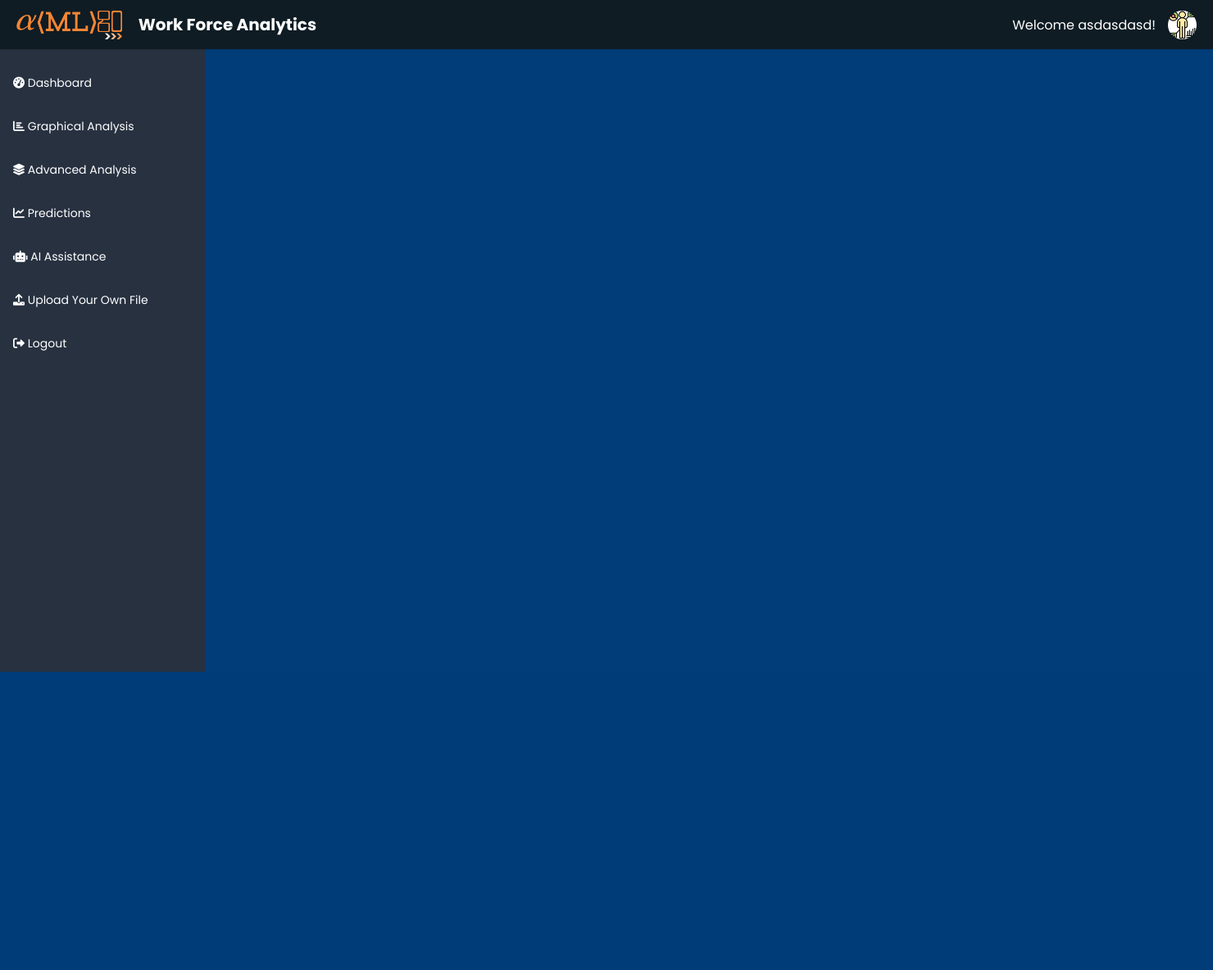
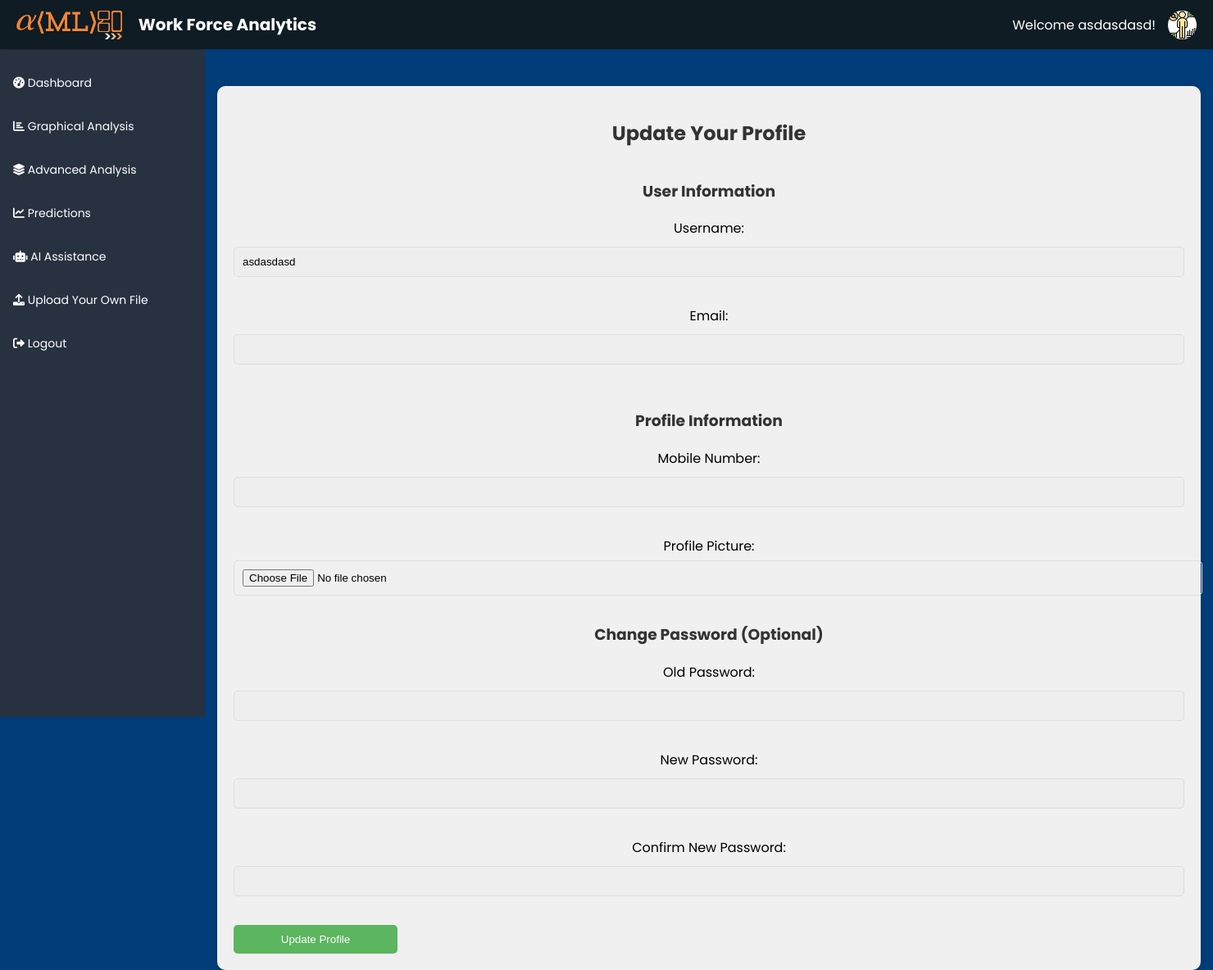
Before and after one commit to amlgolabs/workforce_analytics, a Django app: page /update_profile/ in a window 1480 px wide. Shown: the whole page at 82% size. Before the commit the page ends 820 px from the top, so only its background shows below. Run offline with Django 5.2, Linux system fonts and the light colour scheme; a user stored in the database is signed in; data comes from the database, SQL or seed files in the repository; both versions use the stored data as it was after the commit; parts of the project's set-up code (start-up, migrations or seed data) failed here and were passed over; some libraries are stand-ins or nearby versions.

```diff
--- a/ml_web_app/settings.py
+++ b/ml_web_app/settings.py
@@ -121,6 +121,9 @@ DATABASES = {
     'default': {
         'ENGINE': 'django.db.backends.sqlite3',
         'NAME': os.path.join(BASE_DIR, 'db.sqlite3'),  # SQLite database file will be created in your project directory
+        'OPTIONS': {
+            'timeout': 20,
+        },
     }
 }
 
--- a/ml_web_app/urls.py
+++ b/ml_web_app/urls.py
@@ -15,14 +15,15 @@ Including another URLconf
     2. Add a URL to urlpatterns:  path('blog/', include('blog.urls'))
 """
 from django.contrib import admin
-from django.urls import path
+from django.urls import path, include
 from mlapp import views
+from mlapp.auth_views import custom_login
 from django.contrib.staticfiles.urls import staticfiles_urlpatterns
 
 urlpatterns = [
     path('admin/', admin.site.urls),
     path('', views.home, name='home'),
-    path('login/', views.user_login, name='login'),
+    path('login/', custom_login, name='login'),
     path('logout/', views.user_logout, name='logout'),
     path('register/', views.register, name='register'),
     path('services/', views.services, name='services'),
--- a/mlapp/forms.py
+++ b/mlapp/forms.py
@@ -38,3 +38,28 @@ class UploadFileForm(forms.Form):
 # class UploadFileForm(forms.Form):
 #     csv_file = forms.FileField(label='Select a CSV or Excel file', help_text='max. 5 MB',
 #                                widget=forms.FileInput(attrs={'accept': '.csv, .xlsx, .xls'}))
+
+class UserUpdateForm(forms.ModelForm):
+    email = forms.EmailField()
+
+    class Meta:
+        model = User
+        fields = ['username', 'email']
+
+class ProfileUpdateForm(forms.ModelForm):
+    class Meta:
+        model = Profile
+        fields = ['mobile', 'profile_picture']
+
+class PasswordChangeForm(forms.Form):
+    old_password = forms.CharField(widget=forms.PasswordInput())
+    new_password1 = forms.CharField(widget=forms.PasswordInput())
+    new_password2 = forms.CharField(widget=forms.PasswordInput())
+
+    def clean(self):
+        cleaned_data = super().clean()
+        new_password1 = cleaned_data.get('new_password1')
+        new_password2 = cleaned_data.get('new_password2')
+
+        if new_password1 and new_password2 and new_password1 != new_password2:
+            raise forms.ValidationError("The two password fields didn't match.")
--- a/mlapp/templates/mlapp/update_profile.html
+++ b/mlapp/templates/mlapp/update_profile.html
@@ -1 +1,107 @@
-{% extends 'mlapp/base.html' %} {% load static %}
+{% extends 'mlapp/base.html' %}
+{% block title %}Profile Update{% endblock %}
+{% block content %}
+<div class="container" style="width: 1200px; position:absolute; top:105px; left:265px">
+    <h2>Update Your Profile</h2>
+    <form method="post" enctype="multipart/form-data">
+        {% csrf_token %}
+        <h3>User Information</h3>
+        <div>
+            <label for="{{ u_form.username.id_for_label }}">Username:</label>
+            {{ u_form.username }}
+        </div>
+        <div>
+            <label for="{{ u_form.email.id_for_label }}">Email:</label>
+            {{ u_form.email }}
+        </div>
+
+        <h3>Profile Information</h3>
+        <div>
+            <label for="{{ p_form.mobile.id_for_label }}">Mobile Number:</label>
+            {{ p_form.mobile }}
+        </div>
+        <div>
+            <label for="{{ p_form.profile_picture.id_for_label }}">Profile Picture:</label>
+            {{ p_form.profile_picture }}
+        </div>
+
+        <h3>Change Password (Optional)</h3>
+        <div>
+            <label for="{{ password_form.old_password.id_for_label }}">Old Password:</label>
+            {{ password_form.old_password }}
+        </div>
+        <div>
+            <label for="{{ password_form.new_password1.id_for_label }}">New Password:</label>
+            {{ password_form.new_password1 }}
+        </div>
+        <div>
+            <label for="{{ password_form.new_password2.id_for_label }}">Confirm New Password:</label>
+            {{ password_form.new_password2 }}
+        </div>
+
+        <button type="submit">Update Profile</button>
+    </form>
+    {% if messages %}
+    <ul class="messages">
+        {% for message in messages %}
+        <li{% if message.tags %} class="{{ message.tags }}"{% endif %}>{{ message }}</li>
+        {% endfor %}
+    </ul>
+    {% endif %}
+</div>
+
+<style>
+    .container {
+        background-color: #f0f0f0;
+        padding: 20px;
+        border-radius: 10px;
+        box-shadow: 0 0 10px rgba(0, 0, 0, 0.1);
+    }
+    form {
+        display: flex;
+        flex-direction: column;
+    }
+    form div {
+        margin-bottom: 15px;
+    }
+    form label {
+        display: block;
+        margin-bottom: 5px;
+    }
+    form input[type="text"],
+    form input[type="email"],
+    form input[type="password"],
+    form input[type="file"] {
+        width: 100%;
+        padding: 10px;
+        border: 1px solid #ddd;
+        border-radius: 5px;
+    }
+    form button {
+        width: 200px;
+        padding: 10px;
+        background-color: #4CAF50;
+        color: white;
+        border: none;
+        border-radius: 5px;
+        cursor: pointer;
+    }
+    .messages {
+        list-style-type: none;
+        padding: 0;
+    }
+    .messages li {
+        padding: 10px;
+        margin-bottom: 10px;
+        border-radius: 5px;
+    }
+    .messages .success {
+        background-color: #d4edda;
+        color: #155724;
+    }
+    .messages .error {
+        background-color: #f8d7da;
+        color: #721c24;
+    }
+</style>
+{% endblock %}
--- a/mlapp/views.py
+++ b/mlapp/views.py
@@ -32,6 +32,49 @@ from django.conf import settings
 import itertools
 from statsmodels.graphics.mosaicplot import mosaic
 
+from django.shortcuts import render, redirect
+from django.contrib.auth.decorators import login_required
+from django.contrib.auth import update_session_auth_hash
+from .forms import UserUpdateForm, ProfileUpdateForm, PasswordChangeForm
+from .models import Profile  # Add this import
+
+@login_required
+def update_profile(request):
+    # Ensure the user has a profile
+    Profile.objects.get_or_create(user=request.user)
+
+    if request.method == 'POST':
+        u_form = UserUpdateForm(request.POST, instance=request.user)
+        p_form = ProfileUpdateForm(request.POST, request.FILES, instance=request.user.profile)
+        password_form = PasswordChangeForm(request.POST)
+
+        if u_form.is_valid() and p_form.is_valid():
+            u_form.save()
+            p_form.save()
+            messages.success(request, 'Your profile has been updated!')
+
+            if password_form.is_valid() and password_form.cleaned_data.get('old_password'):
+                if request.user.check_password(password_form.cleaned_data.get('old_password')):
+                    request.user.set_password(password_form.cleaned_data.get('new_password1'))
+                    request.user.save()
+                    update_session_auth_hash(request, request.user)
+                    messages.success(request, 'Your password has been updated!')
+                else:
+                    messages.error(request, 'Incorrect old password.')
+
+            return redirect('update_profile')
+    else:
+        u_form = UserUpdateForm(instance=request.user)
+        p_form = ProfileUpdateForm(instance=request.user.profile)
+        password_form = PasswordChangeForm()
+
+    context = {
+        'u_form': u_form,
+        'p_form': p_form,
+        'password_form': password_form
+    }
+
+    return render(request, 'mlapp/update_profile.html', context)
 
 
 logger = logging.getLogger(__name__)
@@ -169,7 +212,7 @@ def user_logout(request):
     except Exception as e:
         # Handle any exceptions that occur during file operations
         print(f"An error occurred: {e}")
-
+    return redirect('login')
 
 def handle_uploaded_file(f):
     file_path = os.path.join(settings.STATICFILES_DIRS[0], 'mlapp', 'file.csv')
@@ -1237,9 +1280,6 @@ def process_csv3(request):
 
     return response
 
-def update_profile(request):
-    return render(request, 'mlapp/update_profile.html')
-
 def salary_hike_recommendation(request):
     return render(request, 'mlapp/salary_hike_recommendation.html')
 
@@ -1426,7 +1466,7 @@ Years with Current Manager: The number of years the employee has worked with the
 
 Key points to remember:
 1. Return ONLY the Python code, without any explanations or additional text.
-2. Use matplotlib.pyplot as plt for plotting.
+2. Use matplotlib.pyplot as plt for plotting and assume all necessary libraries are already imported.
 3. Always include proper labels for axes and a title for the graph.
 4. Choose an appropriate graph type based on the data and question (e.g., bar plot, histogram, scatter plot, box plot).
 5. If filtering is required, include the filtering code before plotting.
```
Also changed, not shown: mlapp/auth_views.py (added, +41 -0 lines), mlapp/templates/registration/login.html (+9 -2 lines), db.sqlite3, mlapp/static/mlapp/images/categorical_plot.png, mlapp/static/mlapp/images/numerical_plot.png, profile_pictures/output.png (added).
